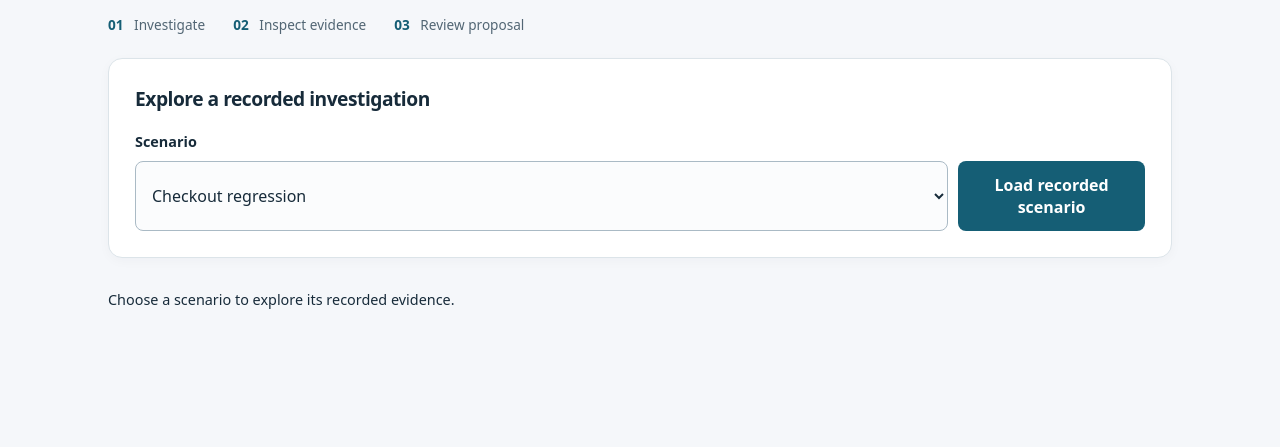
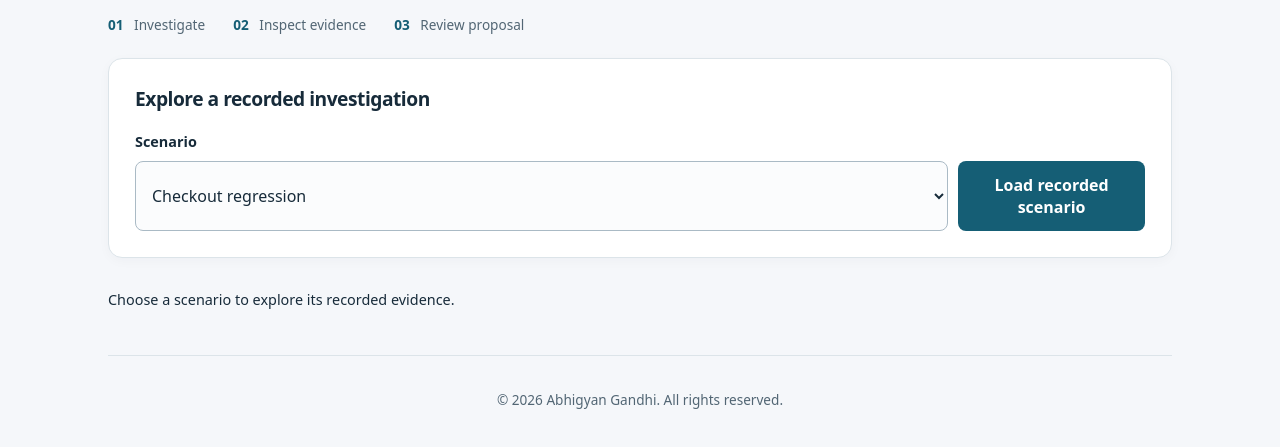
Before and after one commit to abhigyan04/opspilot, a plain HTML site: page app/web/demo.html in a window 1280 px wide. Shown: the part 313-760 px from the top of the page. Drawn offline with Linux system fonts and the light colour scheme.

Commit message:
ui: add copyright footer to local and recorded demo pages

```diff
--- a/app/web/demo.html
+++ b/app/web/demo.html
@@ -515,6 +515,14 @@
       outline-offset: 5px;
       border-radius: 3px;
     }
+    .site-footer {
+      margin-top: 32px;
+      padding-top: 20px;
+      border-top: 1px solid var(--line);
+      color: var(--muted);
+      font-size: .85rem;
+      text-align: center;
+    }
   </style>
 </head>
 <body>
@@ -606,6 +614,9 @@
       <div id="evidence"></div>
     </section>
   </div>
+  <footer class="site-footer">
+    <p>&copy; 2026 Abhigyan Gandhi. All rights reserved.</p>
+  </footer>
 </main>
 
 <script>
```
Also changed, not shown: app/web/index.html (+11 -0 lines).
